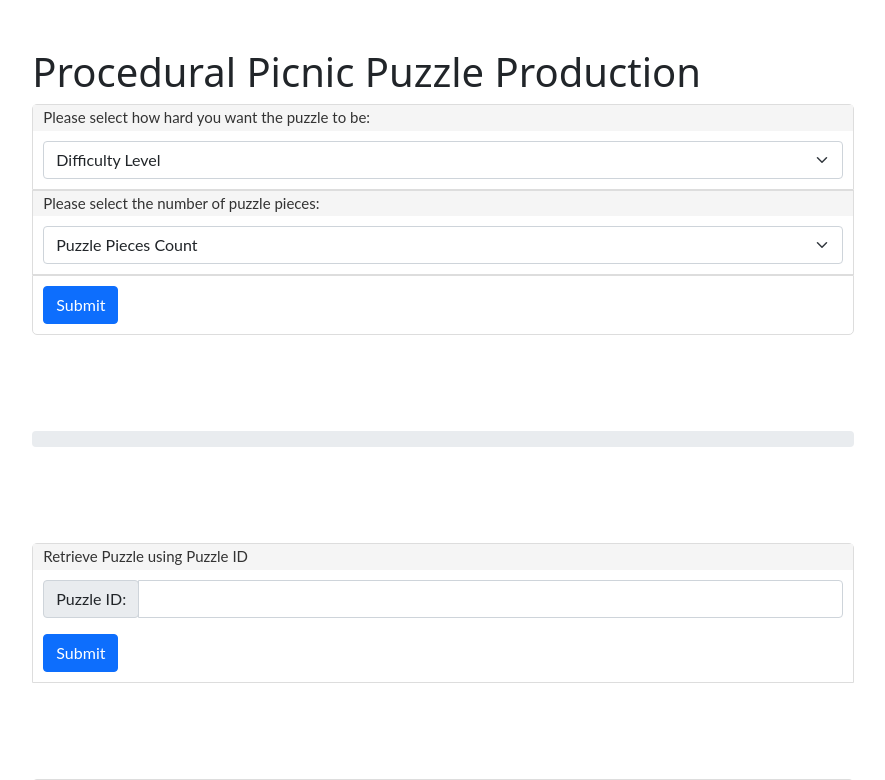
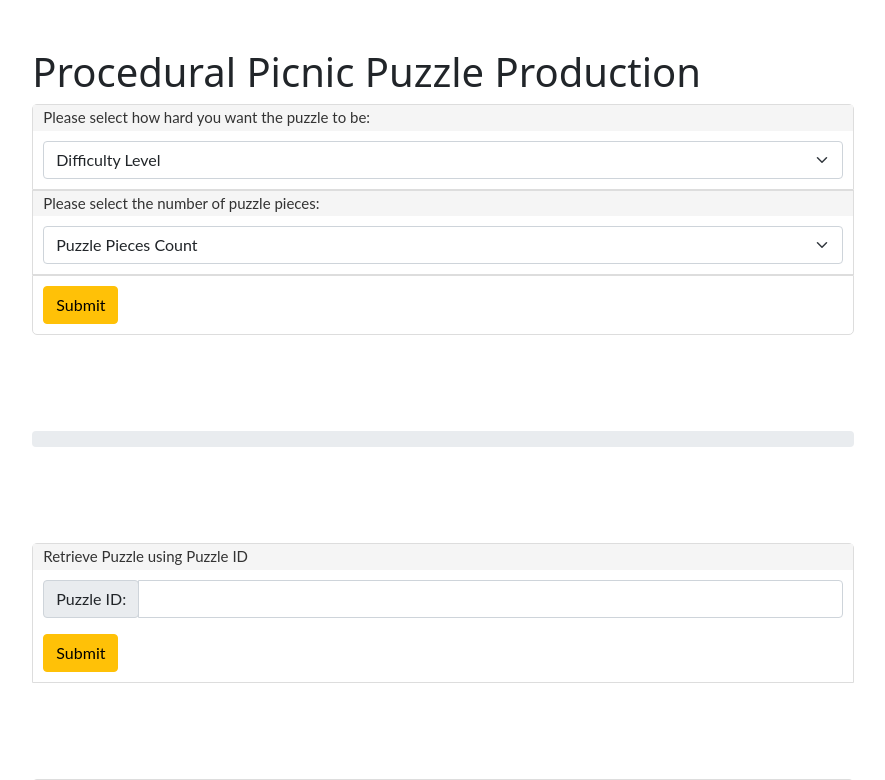
Before and after one commit to jebc314/Heroku-HackTJ9-website, a Flask app: page / in a window 1280 px wide. Shown: the top 780 px of the page, without its empty margins (197-1082 px from the left). Run offline with Flask 2, Linux system fonts and the light colour scheme.

Commit message:
Change button color

```diff
--- a/templates/index.html
+++ b/templates/index.html
@@ -14,7 +14,7 @@
 
     <title>PPPP</title>
 </head>
-<body>
+<body class=".bg-warning">
     <div class="col-lg-8 mx-auto p-3 py-md-5">
         <h1>Procedural Picnic Puzzle Production</h1>
         <div class="panel panel-first">
@@ -44,7 +44,7 @@
 
         <div class="panel panel-last">
             <div class="panel-body">
-                <button type="button" class="btn btn-primary" id="submit_button" onclick="call_puzzle({
+                <button type="button" class="btn btn-warning" id="submit_button" onclick="call_puzzle({
                     'difficulty': $('#submit_button').attr('difficulty'),
                     'piecescount': $('#submit_button').attr('piecescount')
                 })">Submit</button>
@@ -67,7 +67,7 @@
                     </div>
                     <input type="text" class="form-control" aria-label="puzzle id" aria-describedby="inputGroup-sizing-default" id="puzzle_id" onkeydown="search(this)">
                   </div>
-                    <button type="submit" class="btn btn-primary" onclick="load_puzzle($('#puzzle_id').val())">Submit</button>
+                    <button type="submit" class="btn btn-warning" onclick="load_puzzle($('#puzzle_id').val())">Submit</button>
             </div>
         </div>
     </div>
@@ -78,7 +78,7 @@
             <div class="panel-body">
                 <p class="text-center" id="name_text"></p>
                 <img id="piece_image" width="500" height="500" src="https://upload.wikimedia.org/wikipedia/commons/thumb/e/e7/Necker_cube.svg/1200px-Necker_cube.svg.png" alt="STL image" class="img-thumbnail mx-auto d-block">
-                <button type="button" class="btn btn-primary" id="save_button" onclick="save_stl()" disabled>Save STL</button>
+                <button type="button" class="btn btn-warning" id="save_button" onclick="save_stl()" disabled>Save STL</button>
             </div>
         </div>
     </div>
```
